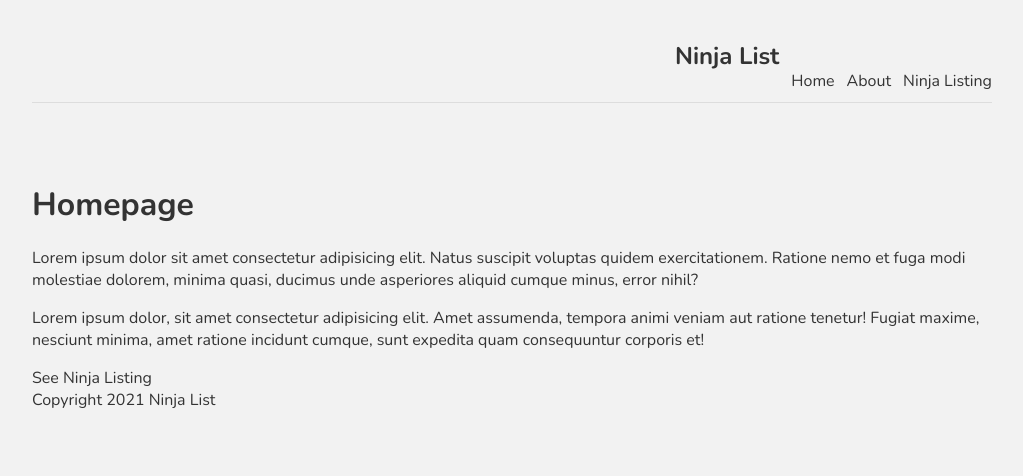
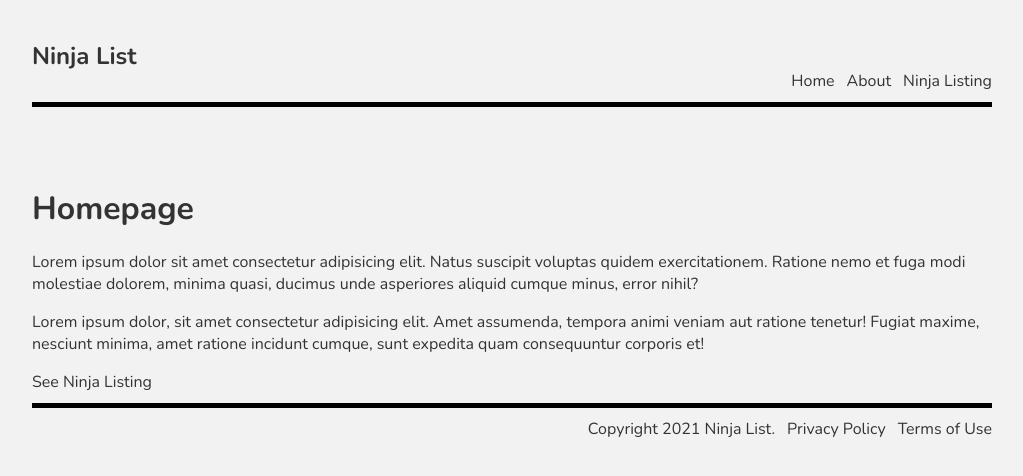
Before and after one commit to bcthakre/nextjs_typescript, a Next.js app: page / in a window 1280 px wide. Shown: the top 476 px of the page, without its empty margins (128-1151 px from the left). Built offline with nearby package versions, Linux system fonts and the light colour scheme.

Commit message:
Added Privacy and Terms of Use

```diff
--- a/components/Footer.tsx
+++ b/components/Footer.tsx
@@ -1,8 +1,12 @@
+import Link from "next/link";
+
 const Footer = () => {
     return (
-        <div>
-            Copyright 2021 Ninja List
-        </div>
+        <footer>
+            Copyright 2021 Ninja List.
+            <Link href="/privacy"><a>Privacy Policy</a></Link>
+            <Link href="/terms"><a>Terms of Use</a></Link>
+        </footer>
     )
 }
 
--- a/styles/globals.css
+++ b/styles/globals.css
@@ -22,9 +22,27 @@ nav {
   display: flex;
   justify-content: flex-end;
   align-items: flex-end;
-  border-bottom: 1px solid #ddd;
+  border-bottom: 5px solid black;
 }
 
 nav a {
   margin-left: 12px;
 }
+
+nav .logo {
+  margin-right: auto;
+}
+
+footer {
+  margin: 10px auto 80px;
+  padding: 10px 0;
+  display: flex;
+  justify-content: flex-end;
+  align-items: flex-end;
+  border-top: 5px solid black;
+
+}
+
+footer a {
+  margin-left: 12px;
+}
```
Also changed, not shown: pages/privacy.tsx (added, +9 -0 lines), pages/terms.tsx (added, +9 -0 lines).
